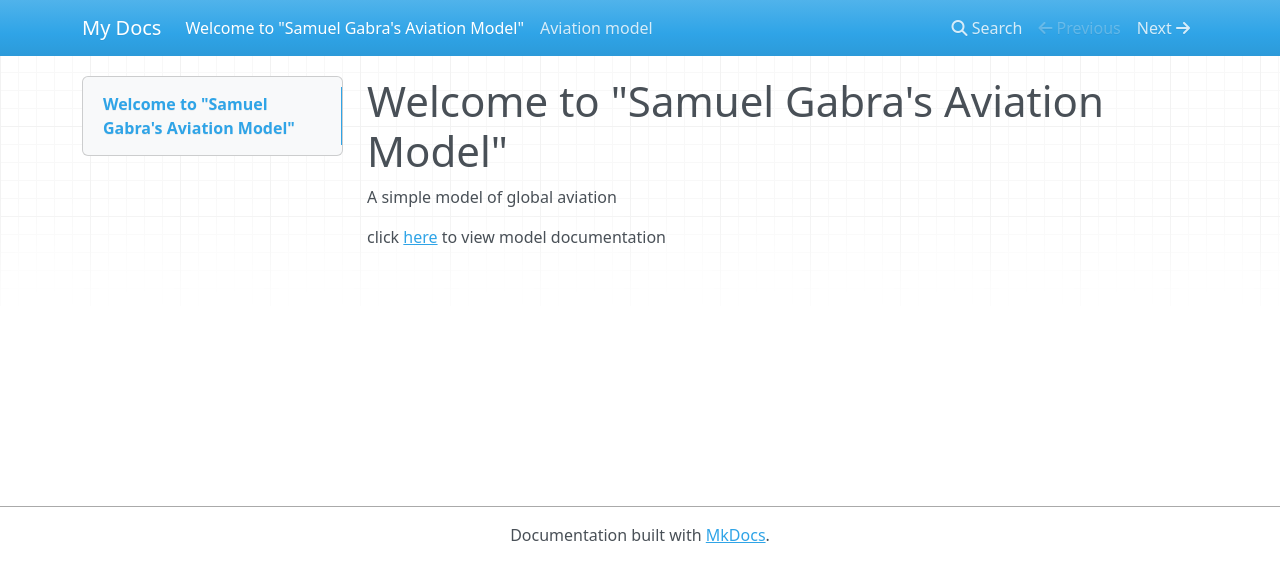
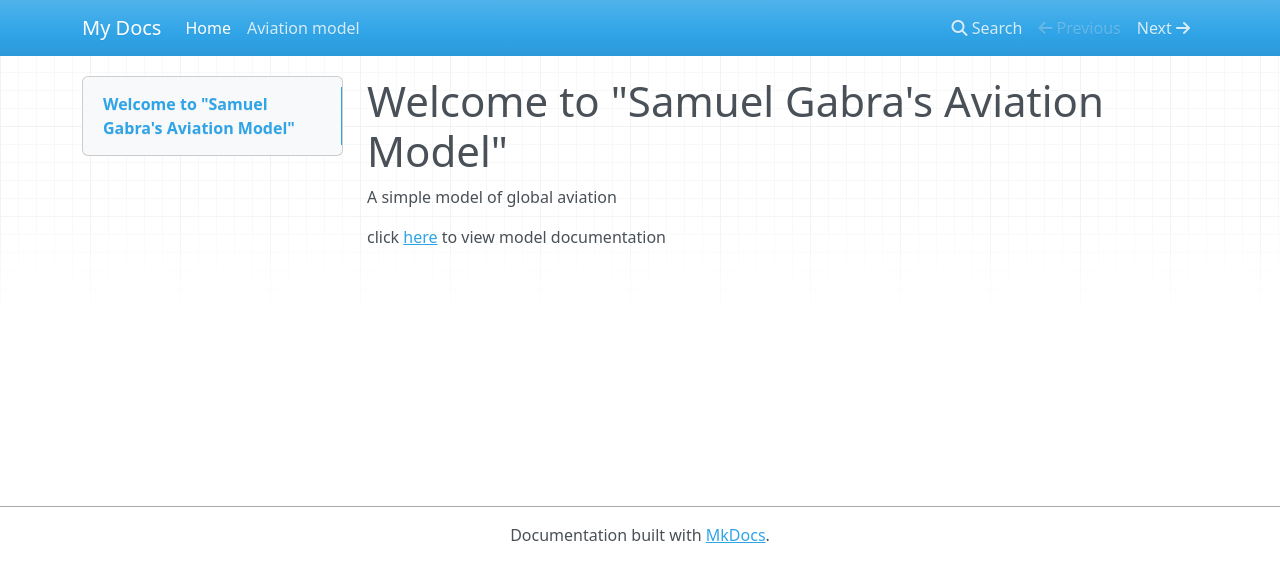
Before and after one commit to SamuelGabra/aviation, an MkDocs documentation site: the page built from docs/index.md, in a window 1280 px wide. Shown: the top 582 px of the page. Built offline with MkDocs 1.6.1, drawn with Linux system fonts in a browser that asks for light colours; nearby versions of some CDN libraries; some of the changed lines change nothing that is shown.

Commit message:
Add further nav configuration to `mkdocs.yml`

```diff
--- a/mkdocs.yml
+++ b/mkdocs.yml
@@ -1,5 +1,5 @@
 site_name: My Docs
 
 nav:
-  - "index.md"
-  - "Aviation model": "aviation.md"
+  - Home: "index.md"
+  - Aviation model: "aviation.md"
```
